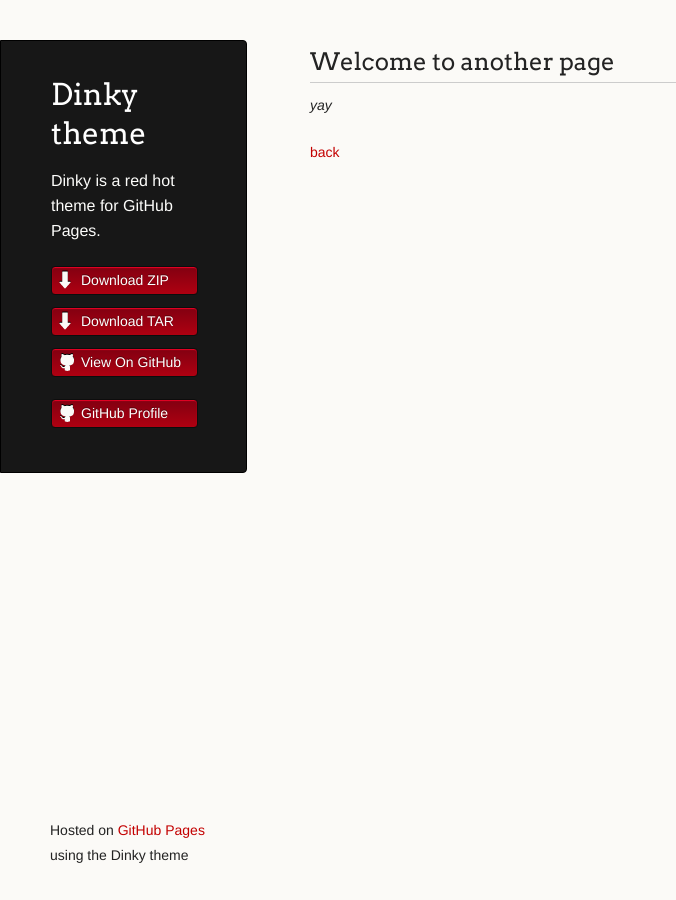
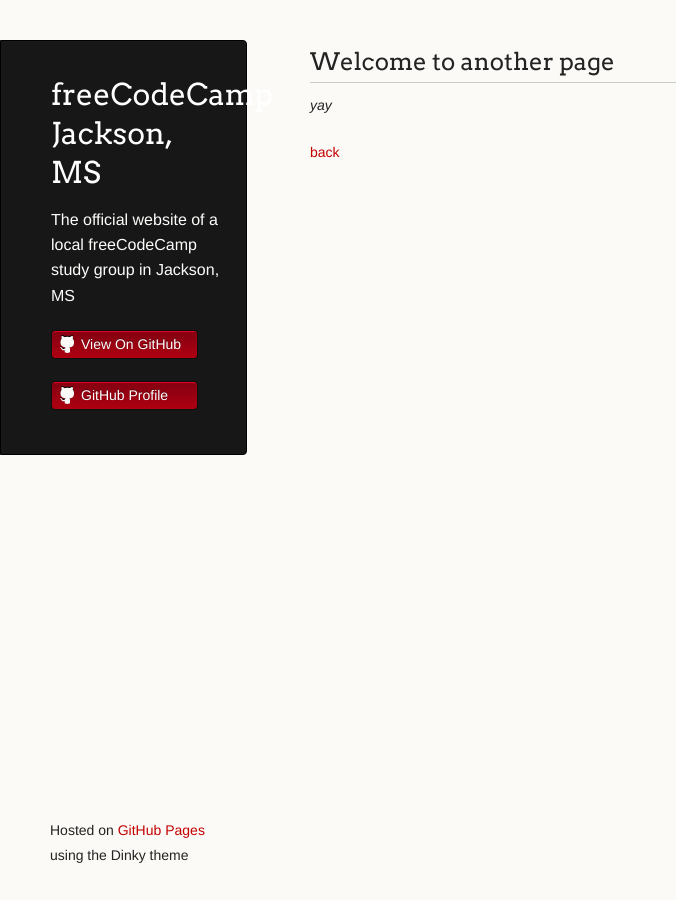
Before and after one commit to freecodecampjxn/freecodecampjxn.github.io, a Jekyll site: the page built from another-page.md, in a window 1280 px wide. Shown: the whole page, without its empty margins (0-676 px from the left). Built offline with Jekyll 4.4.1, drawn with Linux system fonts in a browser that asks for light colours; our own code applies the rules of GitHub Pages for plain Markdown files.

Commit message:
alter the default page and change the title and description in the config

```diff
--- a/_config.yml
+++ b/_config.yml
@@ -1,5 +1,5 @@
-title: Dinky theme
-description: Dinky is a red hot theme for GitHub Pages.
+title: freeCodeCamp Jackson, MS
+description: The official website of a local freeCodeCamp study group in Jackson, MS
 show_downloads: true
 google_analytics:
 theme: jekyll-theme-dinky
--- a/_layouts/default.html
+++ b/_layouts/default.html
@@ -19,10 +19,6 @@
         <p class="header">{{ site.description | default: site.github.project_tagline }}</p>
 
         <ul>
-          {% if site.show_downloads %}
-            <li class="download"><a class="buttons" href="{{ site.github.zip_url }}">Download ZIP</a></li>
-            <li class="download"><a class="buttons" href="{{ site.github.tar_url }}">Download TAR</a></li>
-          {% endif %}
           <li><a class="buttons github" href="{{ site.github.repository_url }}">View On GitHub</a></li>
         </ul>
 
```
